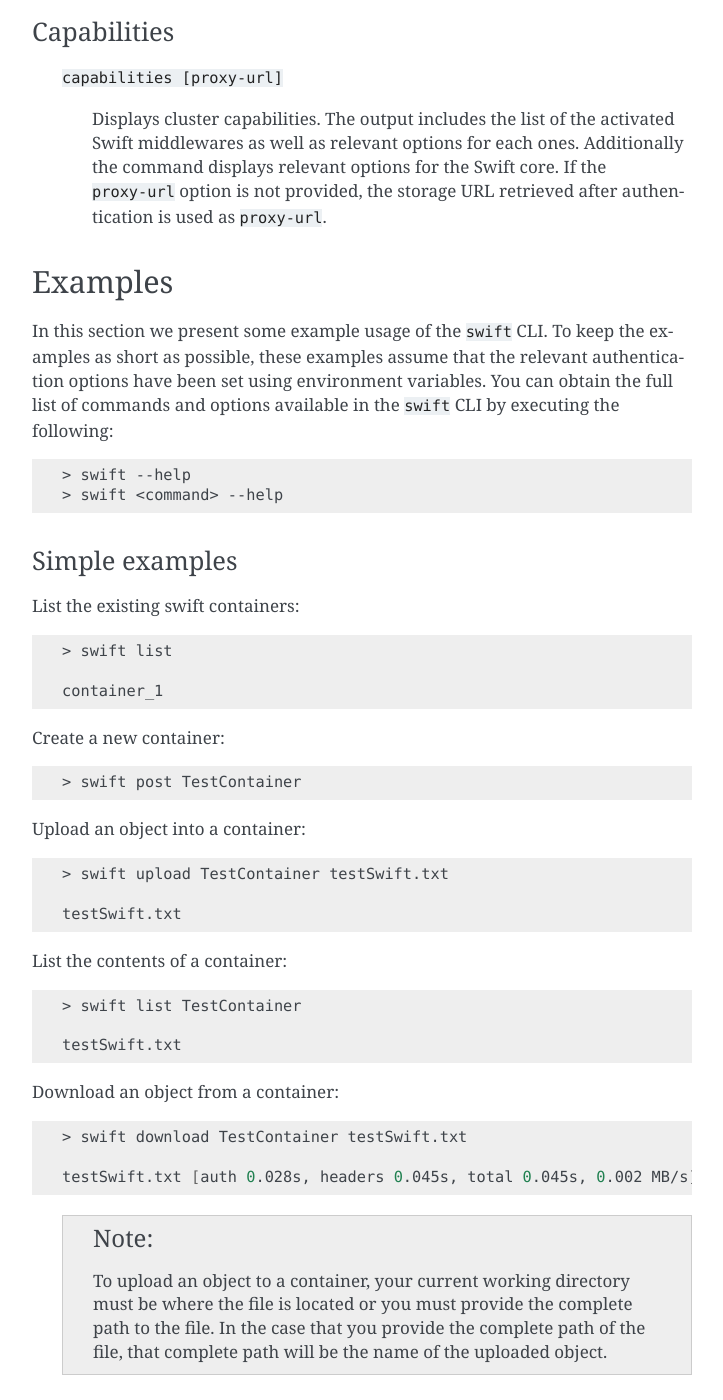
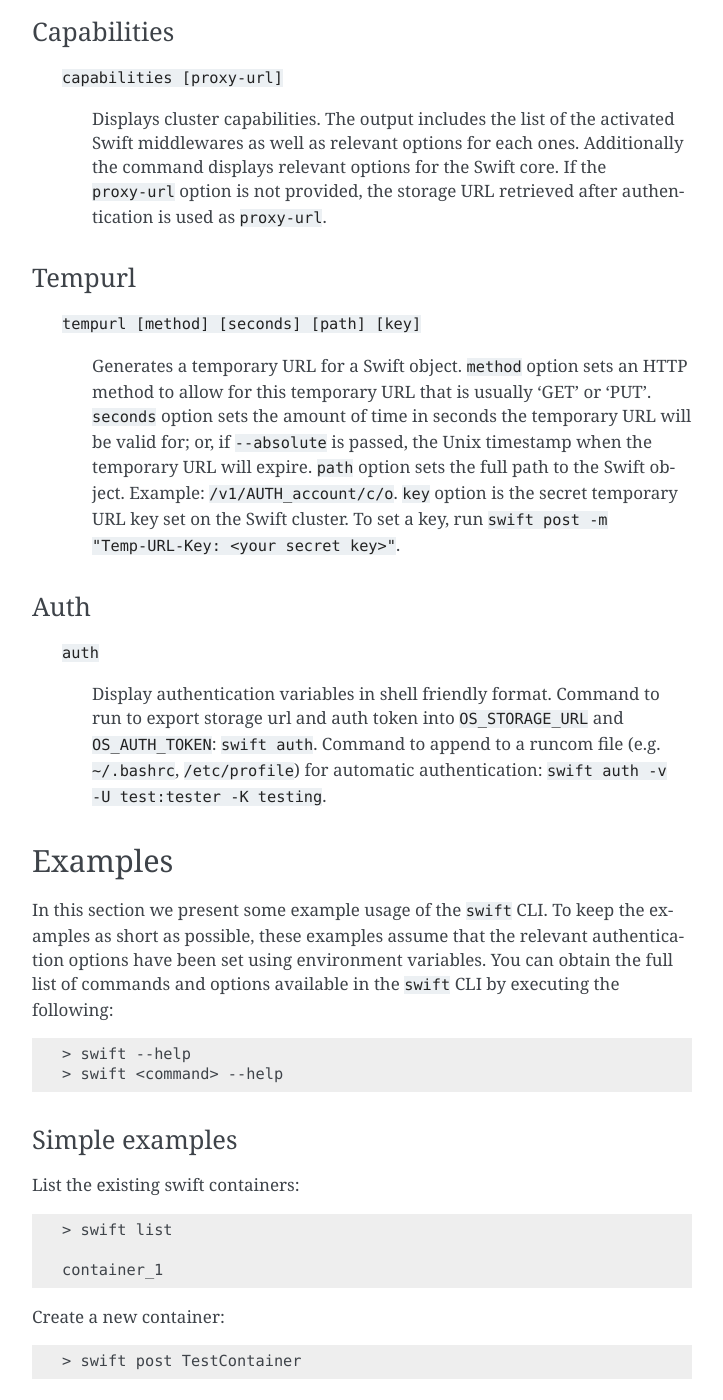
Before and after one commit to openstack/python-swiftclient, a Sphinx documentation site: the page built from doc/source/cli.rst, in a window 1280 px wide and 1400 px high, scrolled down 4457 px. Shown: the whole window, without its empty margins (388-1111 px from the left). Built offline with Sphinx 7.4.7, drawn with Linux system fonts in a browser that asks for light colours; the version number could not be read and is left out; some of the changed text lies outside the part shown.

Commit message:
Add swift tempurl and swift auth command docstring
Swift has commands including 'swift tempurl' and 'swift auth',
but it has no 'swift tempurl' and 'swift auth' in doc/source/cli.rst.
Therefore, I add them and their examples.

Change-Id: I9a935b648556e2718727d25ac553c860ebbadd82

```diff
--- a/doc/source/cli.rst
+++ b/doc/source/cli.rst
@@ -225,6 +225,28 @@ Capabilities
        the ``proxy-url`` option is not provided, the storage URL retrieved after
        authentication is used as ``proxy-url``.
 
+Tempurl
+-------
+
+    ``tempurl [method] [seconds] [path] [key]``
+
+       Generates a temporary URL for a Swift object. ``method`` option sets an HTTP method to
+       allow for this temporary URL that is usually 'GET' or 'PUT'. ``seconds`` option sets
+       the amount of time in seconds the temporary URL will be valid for; or, if ``--absolute``
+       is passed, the Unix timestamp when the temporary URL will expire. ``path`` option sets
+       the full path to the Swift object. Example: ``/v1/AUTH_account/c/o``. ``key`` option is
+       the secret temporary URL key set on the Swift cluster. To set a key, run
+       ``swift post -m "Temp-URL-Key: <your secret key>"``.
+
+Auth
+----
+
+    ``auth``
+
+       Display authentication variables in shell friendly format. Command to run to export storage
+       url and auth token into ``OS_STORAGE_URL`` and ``OS_AUTH_TOKEN``: ``swift auth``.
+       Command to append to a runcom file (e.g. ``~/.bashrc``, ``/etc/profile``) for automatic
+       authentication: ``swift auth -v -U test:tester -K testing``.
 
 Examples
 ~~~~~~~~
@@ -271,6 +293,15 @@ List the contents of a container:
     > swift list TestContainer
 
     testSwift.txt
+
+Display auth related authentication variables in shell friendly format:
+
+.. code-block:: bash
+
+    > swift auth
+
+    export OS_STORAGE_URL=http://127.0.0.1:8080/v1/AUTH_bf5e63572f7a420a83fcf0aa8c72c2c7
+    export OS_AUTH_TOKEN=c597015ae19943a18438b52ef3762e79
 
 Download an object from a container:
 
@@ -347,3 +378,15 @@ For more information on large objects, see the documentation `here
     myvideo.mp4/slo/1460229233.679546/9341553868/1073741824/00000006
     myvideo.mp4/slo/1460229233.679546/9341553868/1073741824/00000007
     myvideo.mp4/slo/1460229233.679546/9341553868/1073741824/00000008
+
+Firstly, the key should be set, then generate a temporary URL for a Swift object:
+
+.. code-block:: bash
+
+    > swift post -m "Temp-URL-Key:b3968d0207b54ece87cccc06515a89d4"
+
+    > swift tempurl GET 6000 /v1/AUTH_bf5e63572f7a420a83fcf0aa8c72c2c7\
+      /firstcontainer/clean.sh b3968d0207b54ece87cccc06515a89d4
+
+    /v1/AUTH_/firstcontainer/clean.sh?temp_url_sig=\
+    9218fc288cc09e5edd857b6a3d43cf2122b906dc&temp_url_expires=1472203614
```
